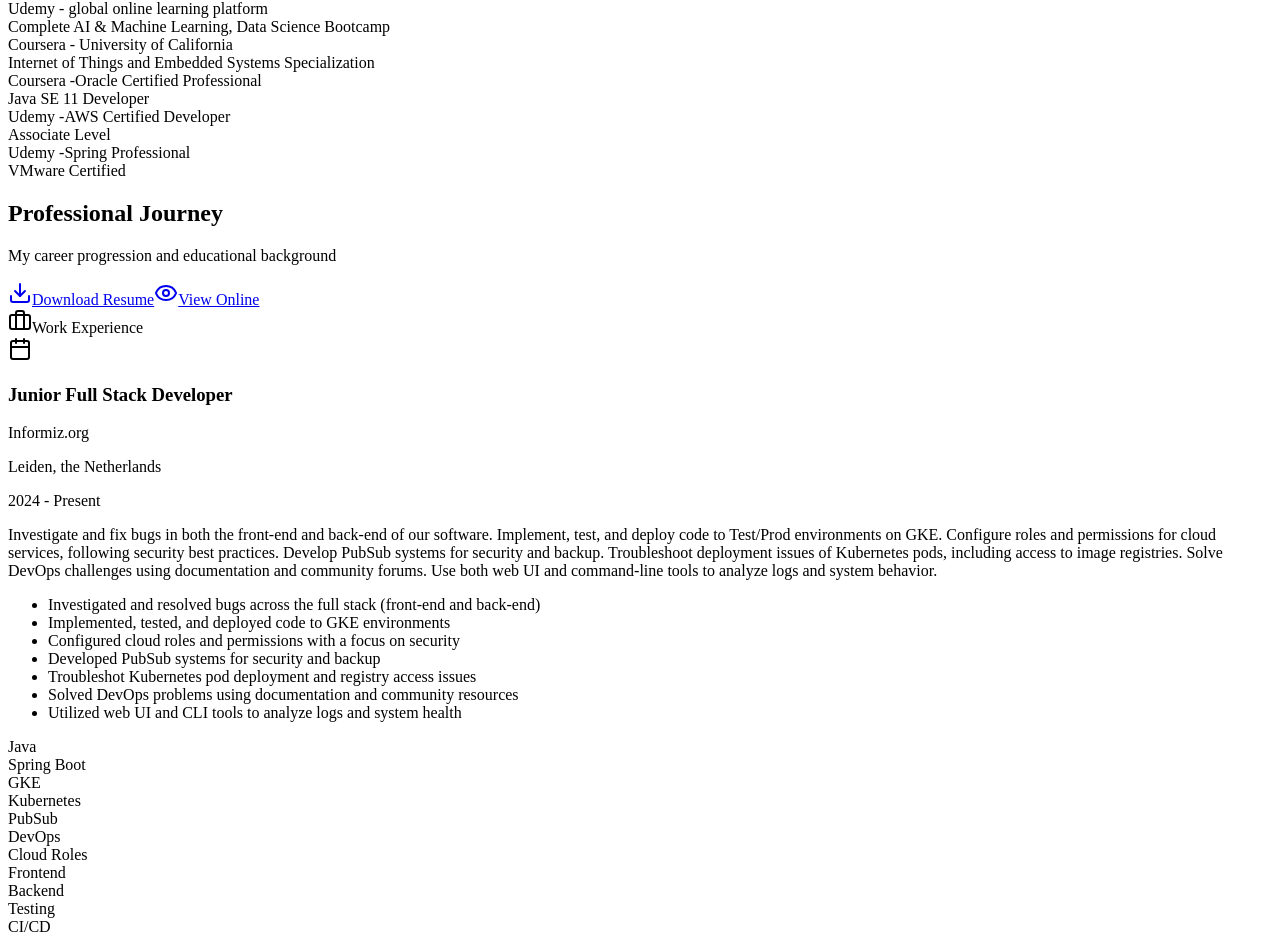
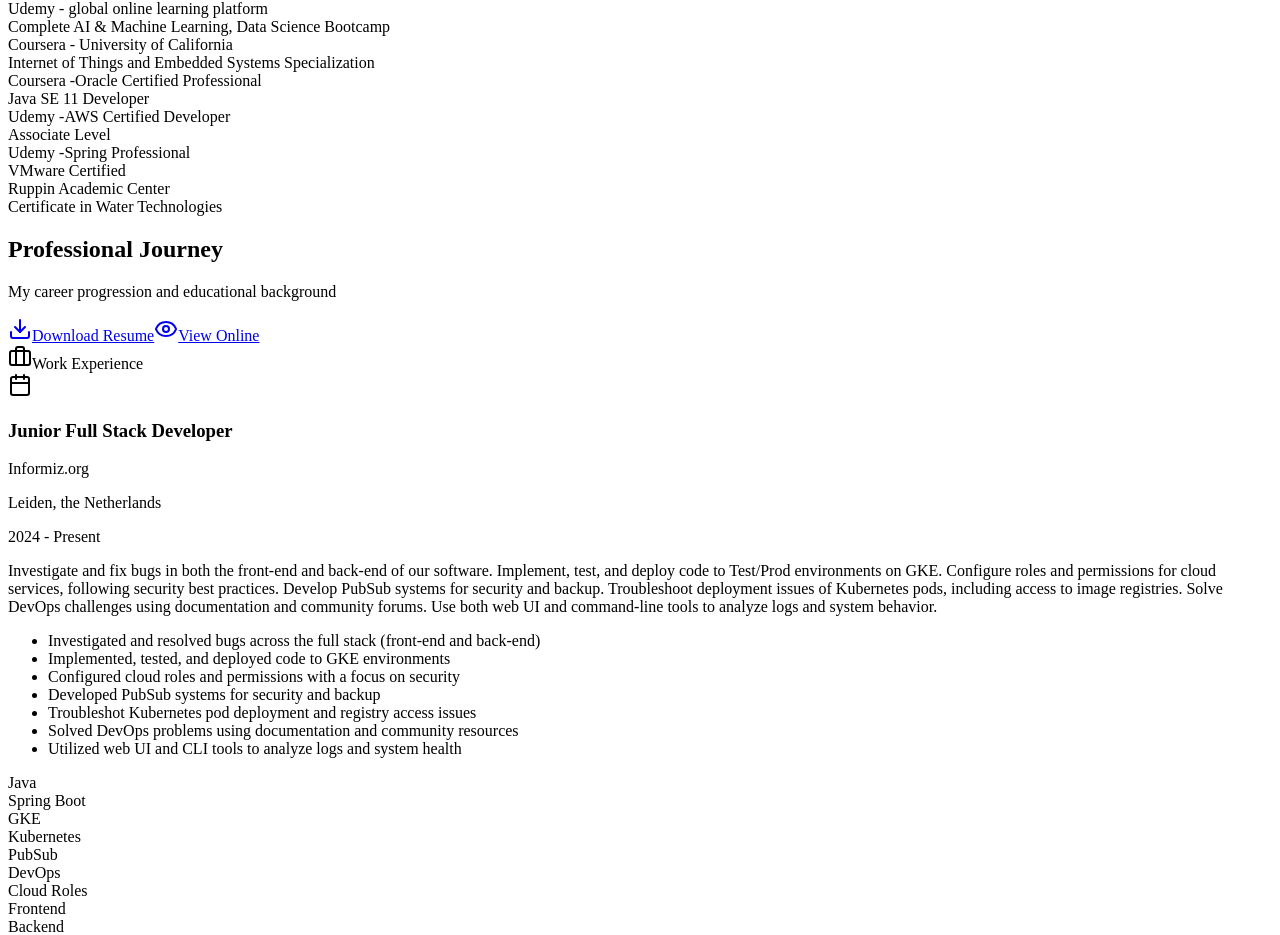
Before and after one commit to goldinShay/myPort, a React (Vite) app in the folder client/: page / in a window 1280 px wide. Shown: the part 4139-5074 px from the top of the page. Built offline with nearby package versions, Linux system fonts and the light colour scheme.

Commit message:
Added a Certificate

```diff
--- a/client/src/components/SkillsSection.tsx
+++ b/client/src/components/SkillsSection.tsx
@@ -170,6 +170,10 @@
                 <div className="font-medium">Udemy -Spring Professional</div>
                 <div className="text-sm text-muted-foreground">VMware Certified</div>
               </div>
+              <div className="p-3 bg-emerald-50 dark:bg-emerald-900/20 rounded-lg border border-emerald-200 dark:border-emerald-800">
+                <div className="font-medium">Ruppin Academic Center</div>
+                <div className="text-sm text-muted-foreground">Certificate in Water Technologies</div>
+              </div>
             </CardContent>
           </Card>
         </div>
```
